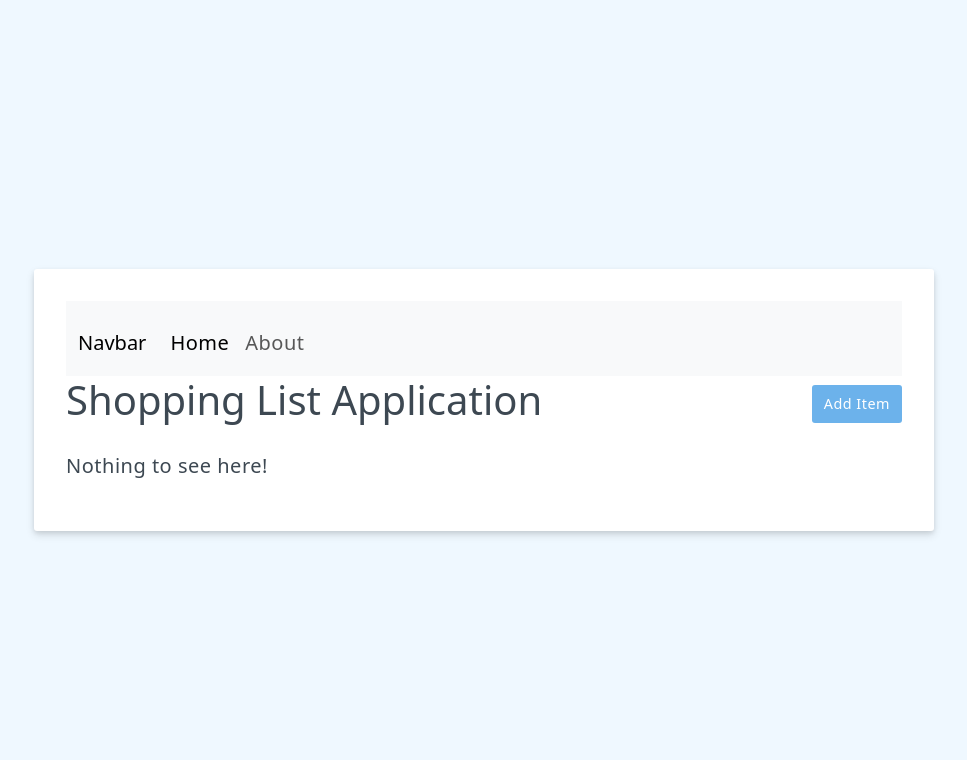
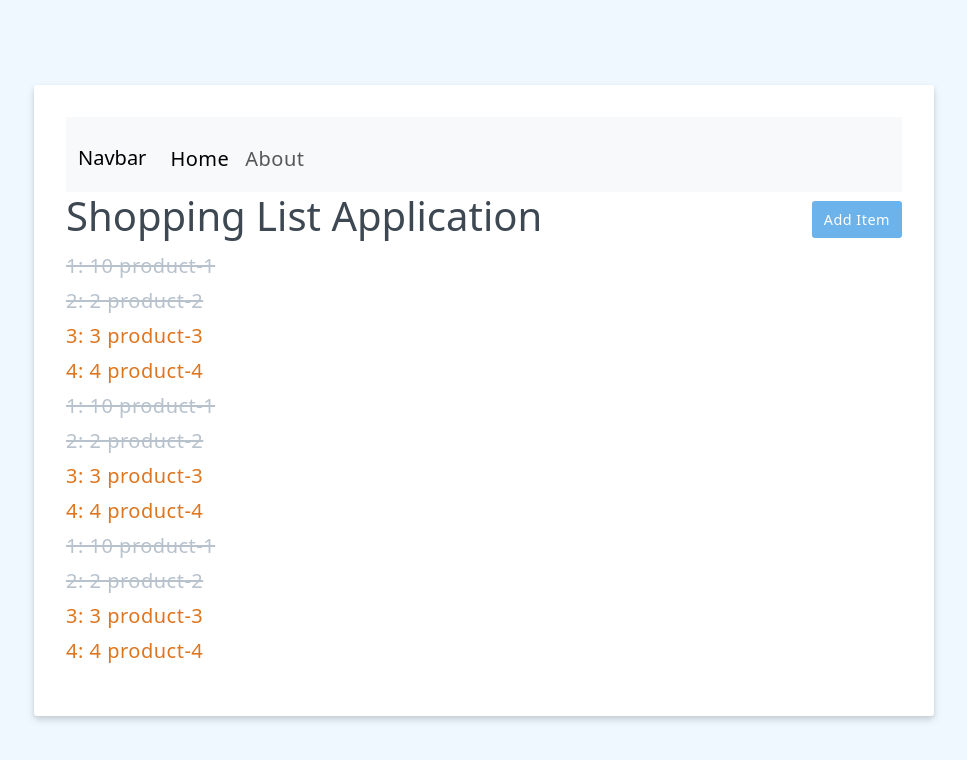
Before and after one commit to huy19712011/vue3-sum25-basics, a Vue app: page / in a window 1280 px wide. Shown: the top 760 px of the page, without its empty margins (156-1123 px from the left). Built offline with nearby package versions, Linux system fonts and the light colour scheme.

Commit message:
V9: Dynamic CSS classes

```diff
--- a/src/App.vue
+++ b/src/App.vue
@@ -5,10 +5,10 @@ import { RouterLink, RouterView } from "vue-router";
 const header = ref("Shopping List Application");
 
 const items = ref([
-  // { id: 1, label: "10 product-1" },
-  // { id: 2, label: "2 product-2" },
-  // { id: 3, label: "3 product-3" },
-  // { id: 4, label: "4 product-4" },
+  { id: 1, label: "10 product-1", purchased: true, highPriority: false },
+  { id: 2, label: "2 product-2", purchased: true, highPriority: false },
+  { id: 3, label: "3 product-3", purchased: false, highPriority: true },
+  { id: 4, label: "4 product-4", purchased: false, highPriority: true },
 ]);
 
 const newItem = ref("");
@@ -16,8 +16,13 @@ const newItem = ref("");
 const newItemHighPriority = ref(false);
 
 const saveItem = () => {
-  items.value.push({ id: items.value.length + 1, label: newItem.value });
+  items.value.push({
+    id: items.value.length + 1,
+    label: newItem.value,
+    highPriority: newItemHighPriority.value,
+  });
   newItem.value = "";
+  newItemHighPriority.value = false;
 };
 
 const editing = ref(false);
@@ -25,6 +30,10 @@ const editing = ref(false);
 const doEdit = (e) => {
   editing.value = e;
   newItem.value = "";
+};
+
+const togglePurchased = (item) => {
+  item.purchased = !item.purchased;
 };
 </script>
 
@@ -66,7 +75,34 @@ const doEdit = (e) => {
   </form>
   <ul>
     <!-- <li v-for="{ id, label } in items" v-bind:key="id">{{ label }}</li> -->
-    <li v-for="({ id, label }, index) in items" v-bind:key="id">{{ index }}: {{ label }}</li>
+    <!-- object syntax -->
+    <li
+      v-for="({ id, label, purchased, highPriority }, index) in items"
+      v-bind:key="id"
+      class="static-class"
+      :class="{ strikeout: purchased, priority: highPriority }"
+      @click="togglePurchased(items[index])"
+    >
+      {{ index + 1 }}: {{ label }}
+    </li>
+    <!-- array syntax -->
+    <li
+      v-for="({ id, label, purchased, highPriority }, index) in items"
+      v-bind:key="id"
+      class="static-class"
+      :class="[purchased ? 'strikeout text-gray' : 'underlined', highPriority ? 'priority' : '']"
+    >
+      {{ index + 1 }}: {{ label }}
+    </li>
+    <!-- array + object syntax -->
+    <li
+      v-for="({ id, label, purchased, highPriority }, index) in items"
+      v-bind:key="id"
+      class="static-class"
+      :class="[{ strikeout: purchased }, { priority: highPriority }]"
+    >
+      {{ index + 1 }}: {{ label }}
+    </li>
   </ul>
   <p v-if="!items.length">Nothing to see here!</p>
 
```
